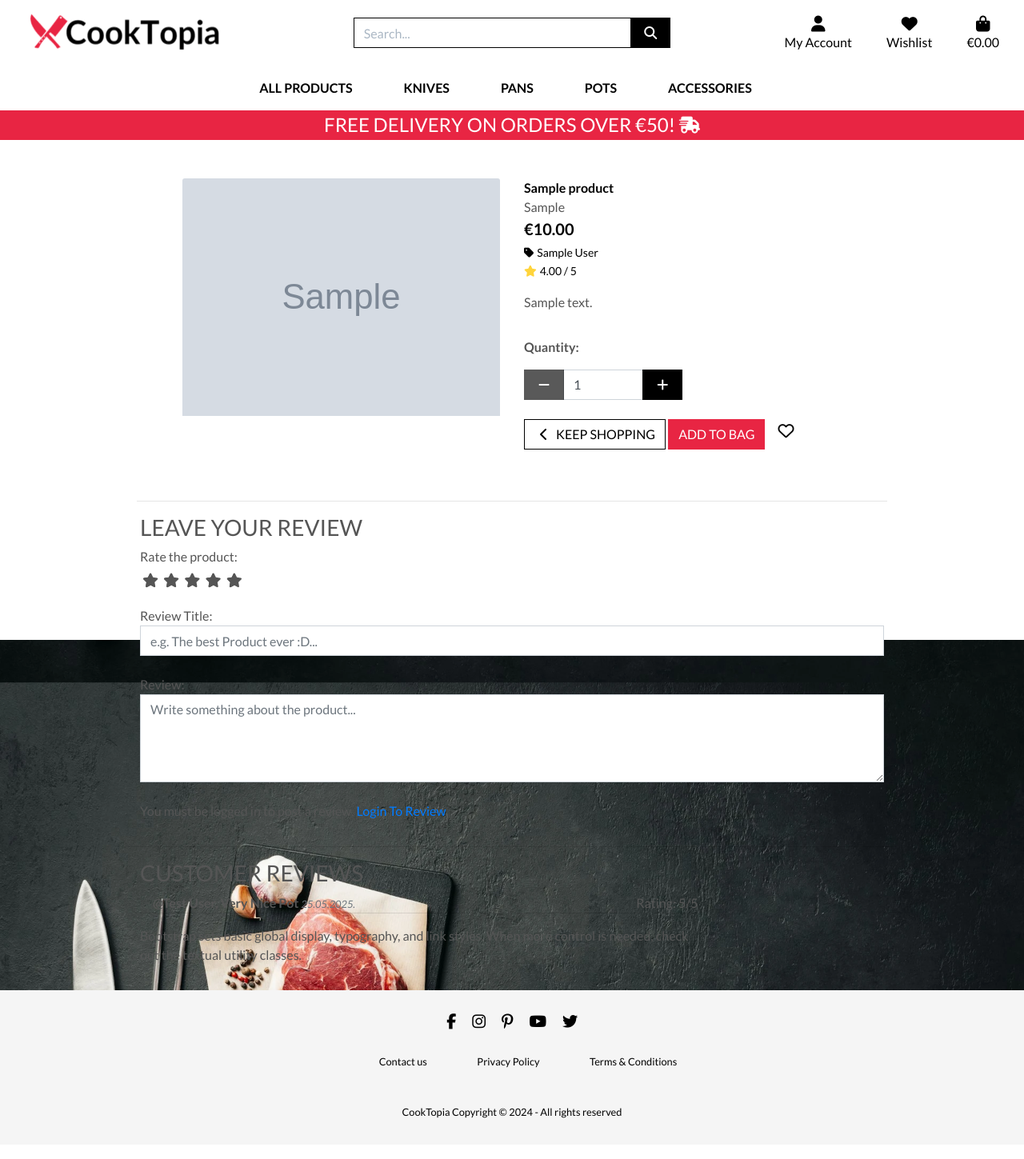
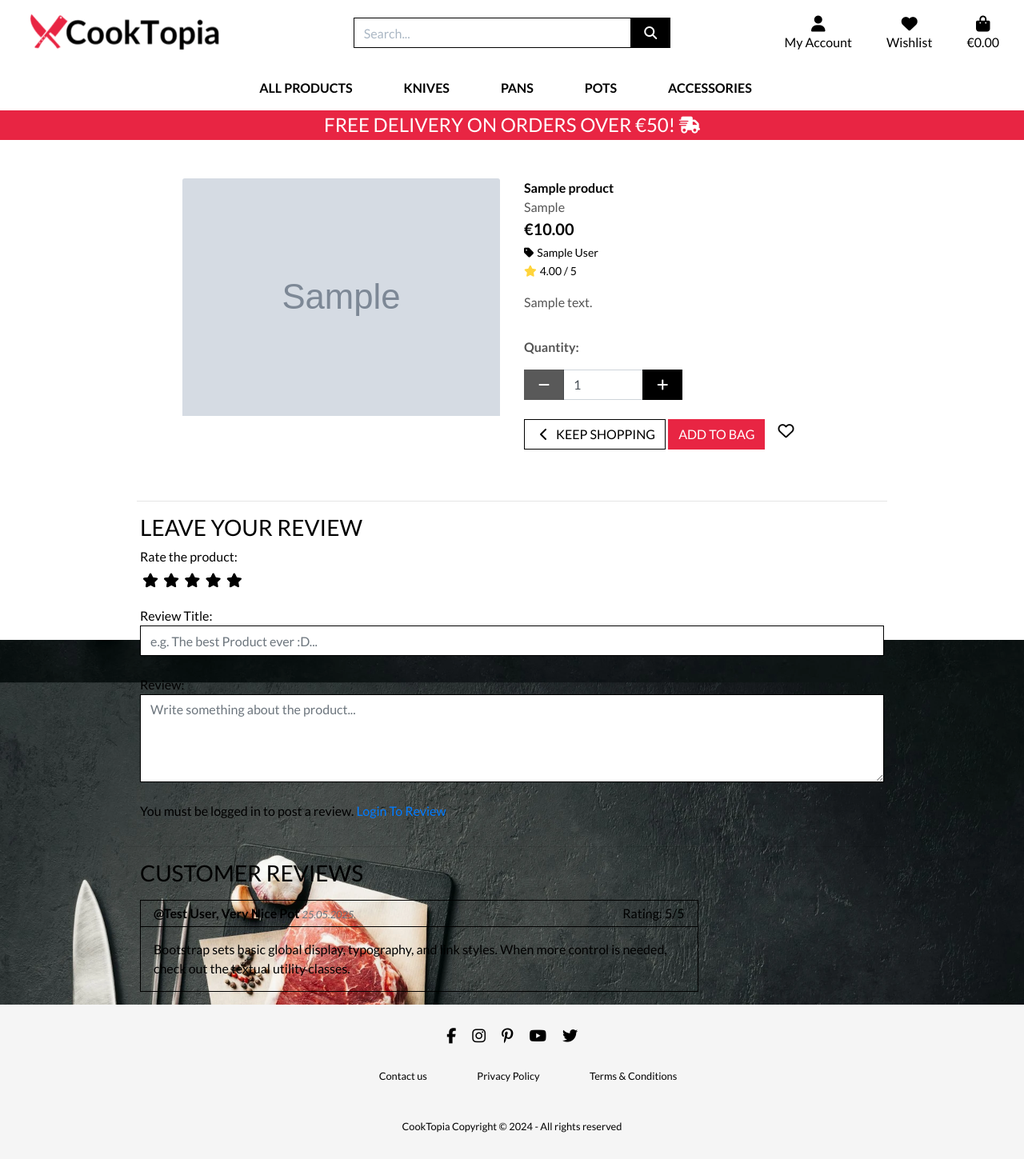
Before and after one commit to AleksandarJavorovic/cooktopia, a Django app: page /products/1/ in a window 1280 px wide. Shown: the whole page at 80% size. Before the commit the page ends 1398 px from the top, so only its background shows below. Run offline with Django 3.2, Linux system fonts and the light colour scheme; tables that the repository leaves empty hold one stand-in row (values such as "Sample post"); grey boxes marked "Sample" are stand-in pictures; some libraries are stand-ins or nearby versions.

Commit message:
update comment section at product_details page

```diff
--- a/products/templates/products/product_detail.html
+++ b/products/templates/products/product_detail.html
@@ -107,7 +107,7 @@
         <hr class="w-75">
         <!-- Review/Rating Section -->
         <div class="row">
-            <div class="container col-md-9">
+            <div class="container col-md-9 text-black">
                 <form action="{% url 'submit_review' product.id %}" method="POST">
                 {% csrf_token %}
                     <header>
@@ -131,10 +131,10 @@
 						</div>
                         <br>
                         Review Title:
-                        <input type="text" class="form-control rounded-0" name="subject" placeholder="e.g. The best Product ever :D...">
+                        <input type="text" class="form-control rounded-0 border-black" name="subject" placeholder="e.g. The best Product ever :D...">
                         <br>
                         Review:
-                        <textarea name="review" rows="4" class="form-control rounded-0" placeholder="Write something about the product..."></textarea>
+                        <textarea name="review" rows="4" class="form-control rounded-0 border-black" placeholder="Write something about the product..."></textarea>
                         <br>
                         {% if user.is_authenticated %}
                             <input type="submit" value="Submit Review" class="btn btn-red rounded-0 text-uppercase">
@@ -151,20 +151,18 @@
             </div>
             <hr class="w-75">
             <!-- Comment Section -->
-            <div class="container col-md-9 w-75 mb-3">
+            <div class="container col-md-9 w-75 mb-3 text-black">
                 <h3 class="text-uppercase">Customer Reviews</h3>
-                <div class="w-75">
+                <div class="w-75 border-black mt-3">
                     <div class=" d-flex justify-content-between pl-3">
-                        <div>
+                        <div class="pt-1 pb-1">
                             <span class="font-weight-bold h6">@Test User, Very Nice Pot</span>
                             <span class="text-muted font-italic text-mini">25.05.2025.</span>
                         </div>
-                        <div class="">
-                            Rating: 5/5
-                        </div>
+                        <div class="pr-3 pt-1">Rating: 5/5</div>
                     </div>
-                    <hr class="mt-0 ml-0">
-                    <div class="">
+                    <hr class="mt-0 ml-0 hr-black">
+                    <div class="pl-3">
                         <p>
                             Bootstrap sets basic global display, typography, and link styles. When more control is needed, check out the textual utility classes.
                         </p>
--- a/static/css/base.css
+++ b/static/css/base.css
@@ -290,6 +290,10 @@ input[name='q']::placeholder {
     font-size: 0.8rem;
 }
 
+.hr-black {
+    border-top: 1px solid black;
+}
+
 /* Footer */
 
 .footer{
```
